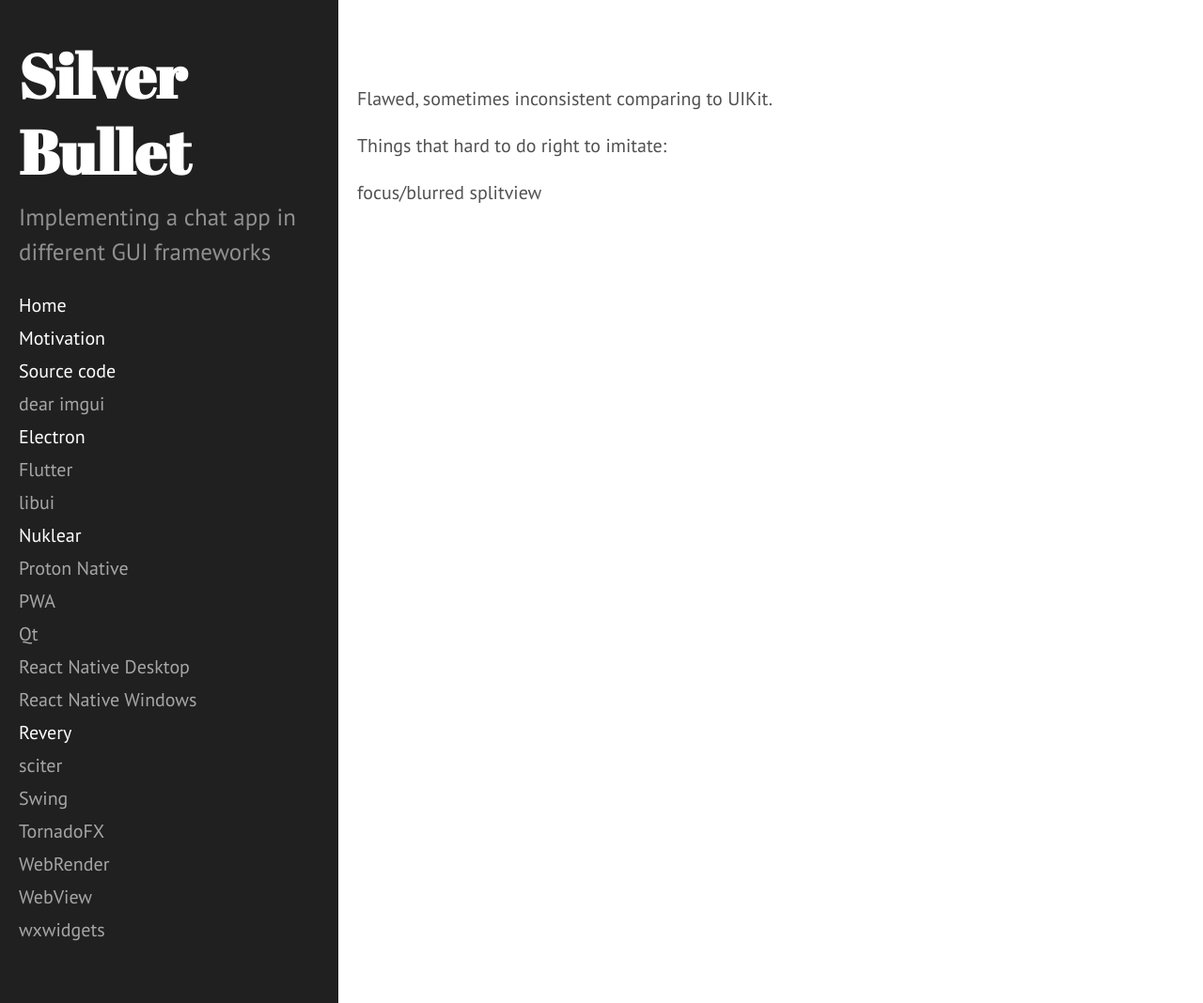
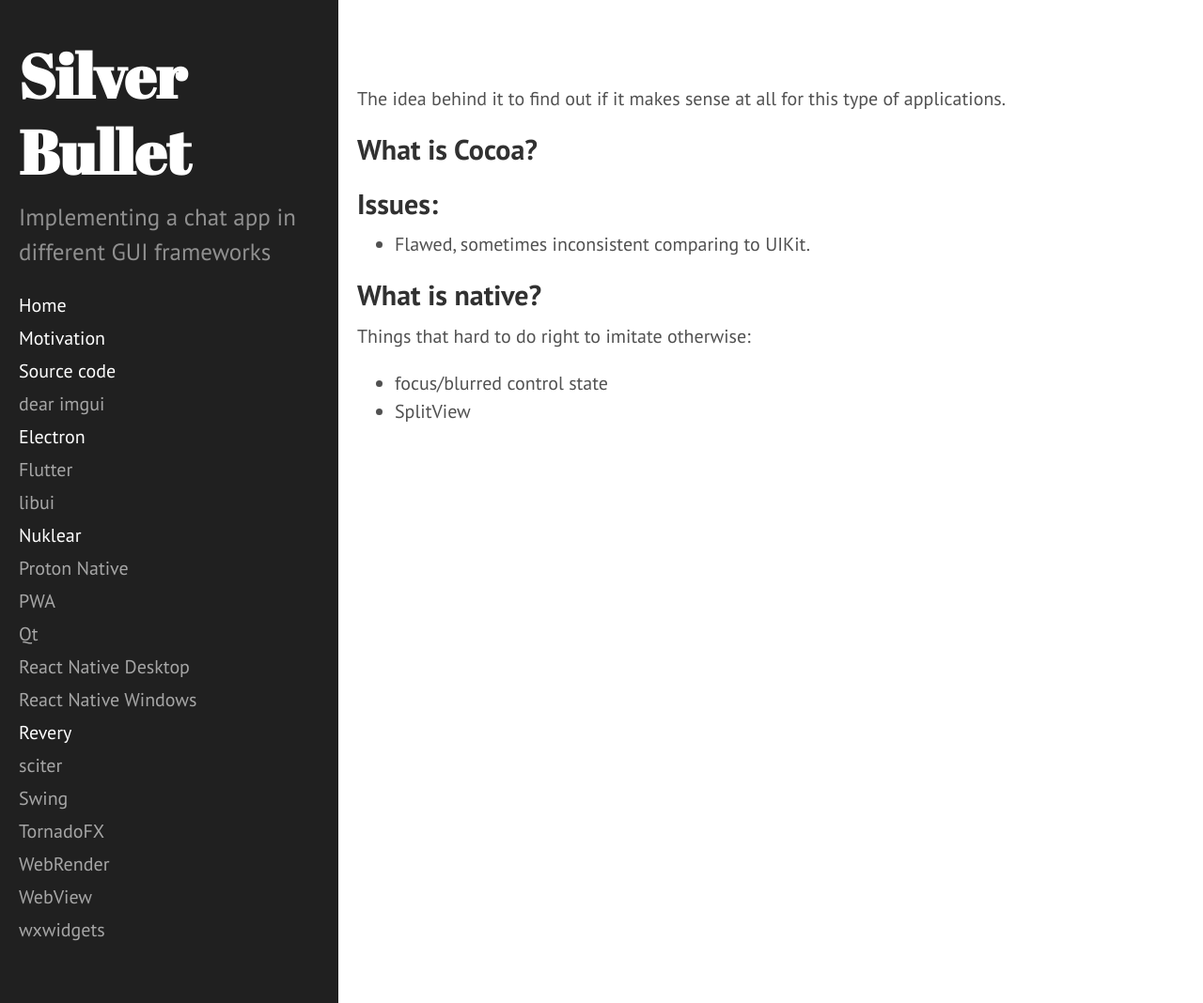
Before and after one commit to desktopui/silver-bullet, a Jekyll site: the page built from docs/appkit.md, in a window 1280 px wide. Shown: the whole page at 94% size. Built offline with Jekyll 4.4.1, drawn with Linux system fonts in a browser that asks for light colours; our own code applies the rules of GitHub Pages for plain Markdown files.

Commit message:
[docs] Note about AppKit

```diff
--- a/docs/appkit.md
+++ b/docs/appkit.md
@@ -5,9 +5,17 @@
 empty: true
 ---
 
-Flawed, sometimes inconsistent comparing to UIKit.
+The idea behind it to find out if it makes sense at all for this type of applications.
 
-Things that hard to do right to imitate:
+## What is Cocoa?
 
-focus/blurred
-splitview
+## Issues:
+
+- Flawed, sometimes inconsistent comparing to UIKit.
+
+## What is native?
+
+Things that hard to do right to imitate otherwise:
+
+- focus/blurred control state
+- SplitView
```
